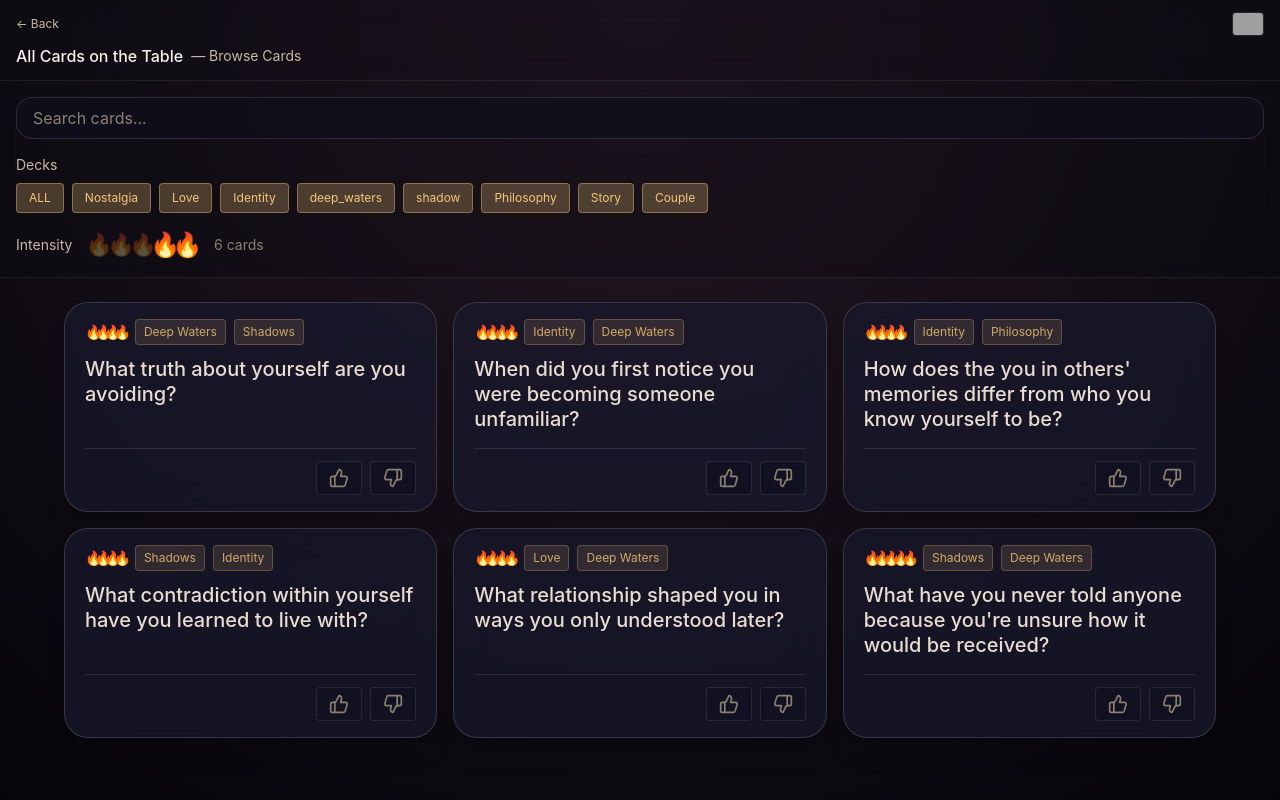
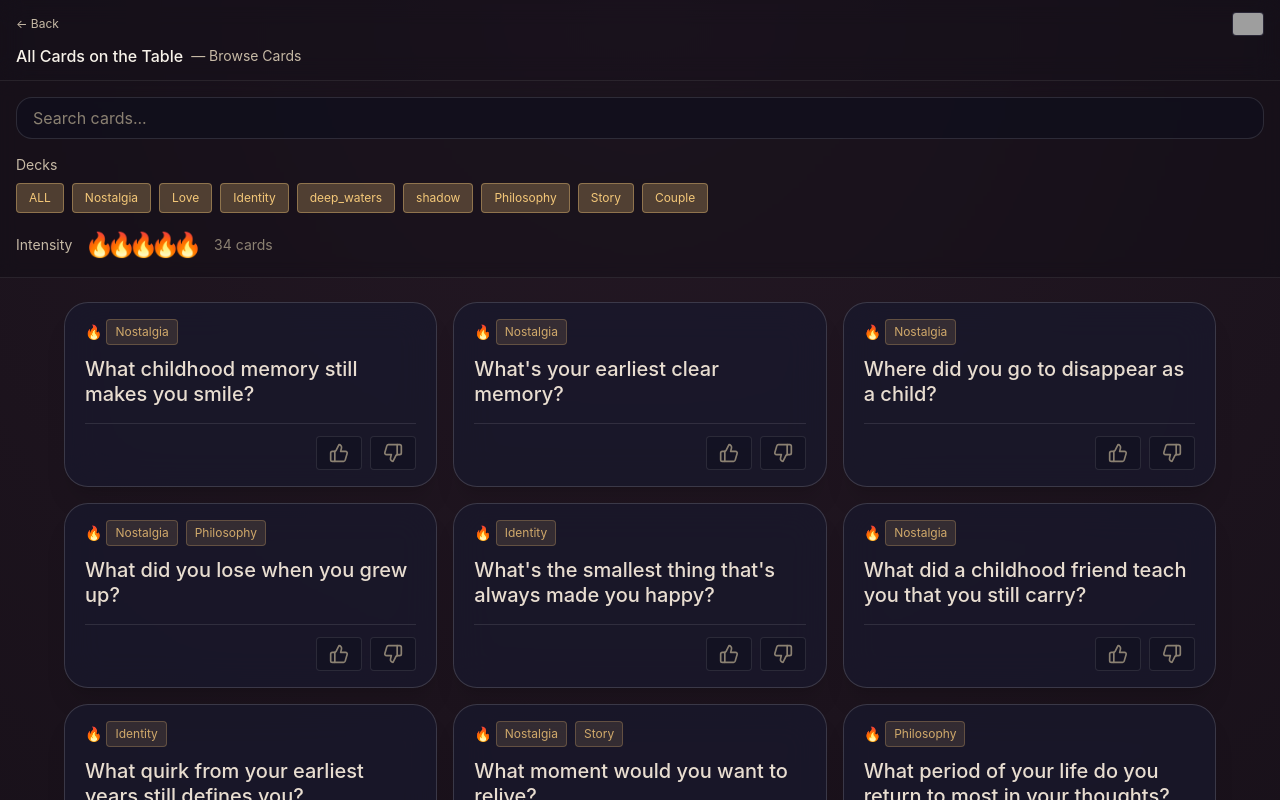
Before and after one commit to ozlphrt/all-cards-on-the-table, a React (Vite) app: page / in a window 1280 px wide. Both pictures are taken after a click on the button "Single Player". Shown: the top 800 px of the page. Built offline with nearby package versions, Linux system fonts and the light colour scheme; grey boxes are pictures that could not be loaded.

Commit message:
feat(single-player): set all intensity levels (1-5) as default

```diff
--- a/src/components/screens/SinglePlayerScreen.tsx
+++ b/src/components/screens/SinglePlayerScreen.tsx
@@ -10,7 +10,7 @@ export const SinglePlayerScreen: React.FC = () => {
   const { t, language } = useLanguageStore();
 
   const [selectedDeckTags, setSelectedDeckTags] = useState<Set<DeckTag>>(new Set(["all"]));
-  const [selectedIntensities, setSelectedIntensities] = useState<Set<IntensityLevel>>(new Set([4, 5]));
+  const [selectedIntensities, setSelectedIntensities] = useState<Set<IntensityLevel>>(new Set([1, 2, 3, 4, 5]));
   const [searchQuery, setSearchQuery] = useState("");
   const [voteUpdateTrigger, setVoteUpdateTrigger] = useState(0);
 
```
